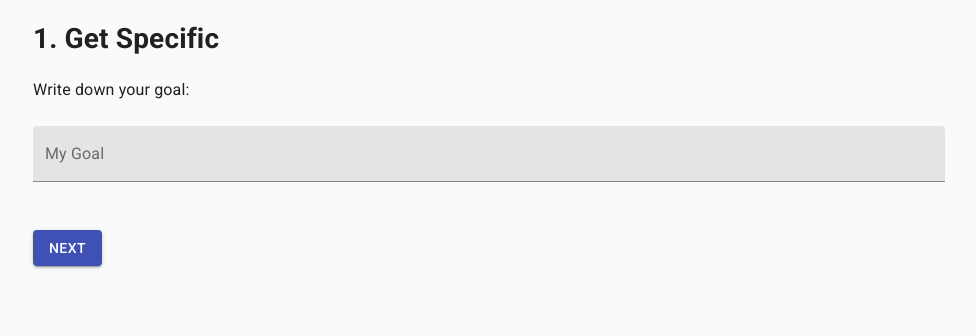
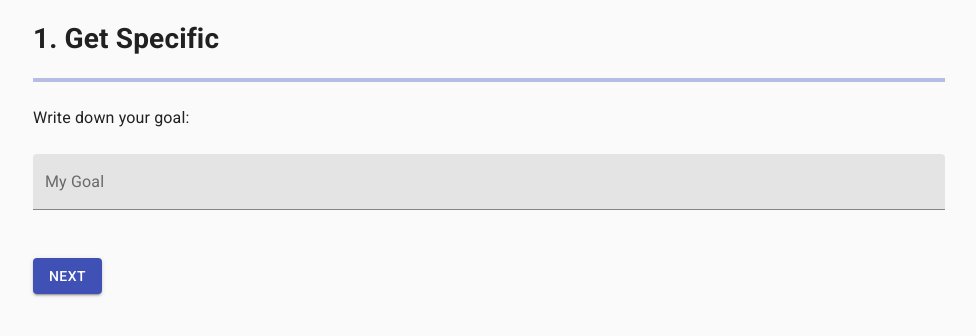
Before and after one commit to johnbede2000/stepzi, a React (Create React App) app: page / in a window 1280 px wide. Shown: the top 336 px of the page, without its empty margins (151-1127 px from the left). Built offline with nearby package versions, Linux system fonts and the light colour scheme.

Commit message:
added a progress bar

```diff
--- a/src/components/ParentSpecific.js
+++ b/src/components/ParentSpecific.js
@@ -5,6 +5,7 @@ import Rewrite from './Rewrite';
 import TwoPos from './TwoPos';
 import Elaborate from './Elaborate';
 import WhatNext from './WhatNext';
+import { LinearProgress } from '@material-ui/core';
 
 const ParentSpecific = () => {
   const [step, setStep] = React.useState(0);
@@ -80,9 +81,14 @@ const ParentSpecific = () => {
     }
   };
 
+  const progressValue = () => {
+    return (step / 5) * 100;
+  };
+
   return (
     <>
       <h1>1. Get Specific</h1>
+      <LinearProgress variant="determinate" value={progressValue()} />
       {renderSwitch(step)}
     </>
   );
--- a/src/components/Vertical.js
+++ b/src/components/Vertical.js
@@ -4,7 +4,7 @@ import { Box } from '@material-ui/core';
 
 const useStyles = makeStyles((theme) => ({
   vertical: {
-    '& > *+*': {
+    '& > *': {
       marginTop: '1.5rem',
     },
   },
```
